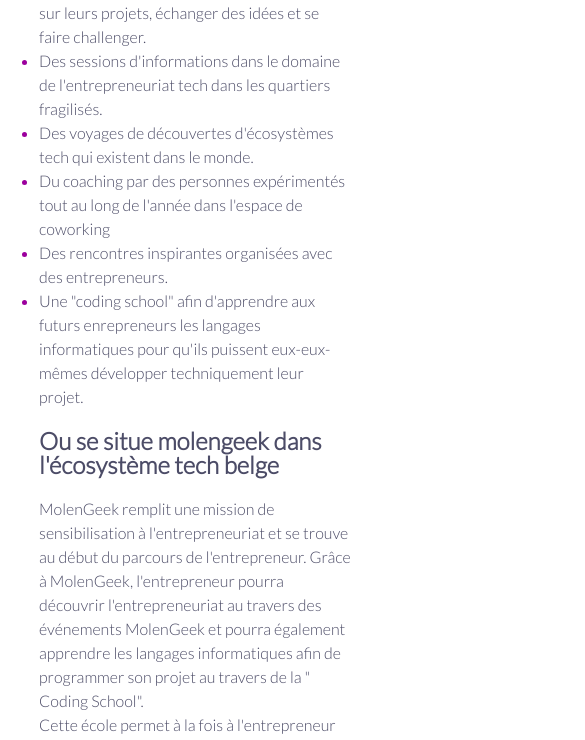
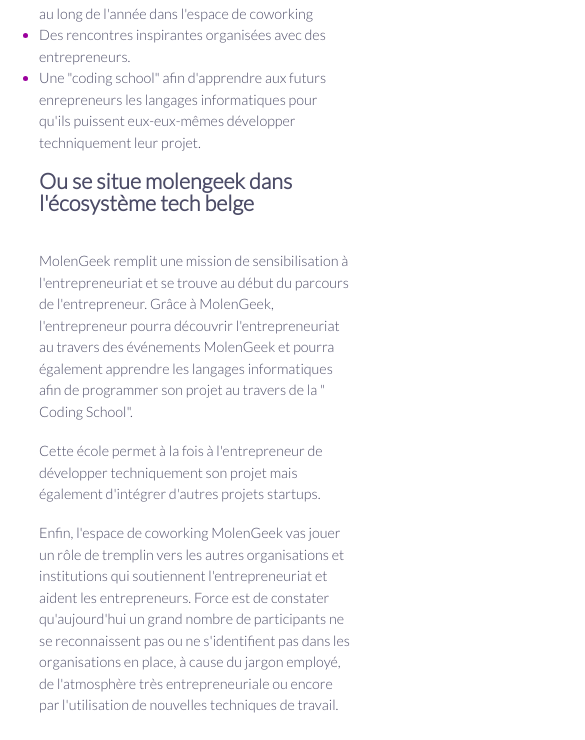
Before and after one commit to Nelnaji/Molengeek.scss, a plain HTML site: page index.html in a window 390 px wide. Shown: the part 625-1365 px from the top of the page, 585 px wide, since content can reach past the window. Drawn offline with nearby package versions, Linux system fonts and the light colour scheme.

Commit message:
end of execerice 1

```diff
--- /dev/null
+++ b/public/scss/media.scss
@@ -0,0 +1,27 @@
+// Breakpoint argument choices :
+/*
+phone
+tab-port
+tab-land
+big-desktop
+*/
+
+@mixin responsive($breakpoint) {
+  @if $breakpoint == phone {
+    @media (max-width: 320px) {
+      @content;
+    }
+  }
+  @if $breakpoint == tablet {
+    @media (max-width: 768px) {
+      @content;
+    }
+  }
+  @if $breakpoint == tablet-p {
+    @media (max-width: 1024px) {
+      @content;
+    }
+  }
+}
+
+// to use you have to type @include responive(argument)
--- a/public/scss/style.scss
+++ b/public/scss/style.scss
@@ -1,6 +1,12 @@
+// my imports
+
+@import "media";
+
 // General coding
 
-* {
+*,
+*::after,
+*::before {
   margin: 0;
   padding: 0;
   box-sizing: border-box;
@@ -8,7 +14,21 @@
 
 html {
   font-size: 62.5%;
+
+  @include responsive(tablet-p) {
+    font-size: 60%;
+  }
+  @include responsive(tablet) {
+    font-size: 56%;
+  }
+  @include responsive(phone) {
+    font-size: 55%;
+  }
 }
+
+// variables setting
+
+$main-color: #9b009d;
 
 body {
   font-family: "Lato", sans-serif;
@@ -20,7 +40,7 @@ body {
 
 // Styling of the head
 .top-nav-wrap {
-  background-color: #9b009d;
+  background-color: $main-color;
   display: flex;
   align-items: center;
   padding: 1rem 2rem;
@@ -31,7 +51,13 @@ body {
     gap: 2rem;
     align-items: center;
     justify-content: space-between;
-    margin-right: 40%;
+    margin-right: 30vw;
+    text-align: center;
+
+    @include responsive(tablet) {
+      margin-right: 15vw;
+    }
+
     input {
       margin-left: 1rem;
     }
@@ -56,20 +82,43 @@ nav {
   padding: 2rem 2rem;
   border: 1px solid rgb(197, 197, 197);
   margin-bottom: 5rem;
-
+  @include responsive(phone) {
+    flex-direction: column;
+  }
   .main-nav-logo {
     width: 20rem;
+    @include responsive(tablet-p) {
+      width: 15rem;
+    }
+    @include responsive(tablet) {
+      width: 10rem;
+    }
   }
   .coworking-nav {
-    width: 20rem;
+    width: 20%;
     font-size: 1.6rem;
     color: #363636;
+
+    @include responsive(tablet-p) {
+      font-size: 1.4rem;
+      width: 10%;
+    }
+    @include responsive(phone) {
+      align-self: flex-start;
+    }
   }
   .main-nav {
     font-size: 1.4rem;
     display: flex;
     justify-content: space-evenly;
     width: 80%;
+    @include responsive(phone) {
+      width: 100%;
+      flex-direction: column;
+      align-items: start;
+      gap: 2rem;
+      padding: 5rem 0;
+    }
     a {
       color: #363636;
     }
@@ -88,7 +137,7 @@ main {
 
   ul {
     li::marker {
-      color: #9b009d;
+      color: $main-color;
     }
   }
 
@@ -106,6 +155,9 @@ main {
 
   .last {
     padding-bottom: 3rem;
+    display: flex;
+    flex-direction: column;
+    gap: 2rem;
 
     h2 {
       padding-bottom: 2rem;
```
Also changed, not shown: public/css/style.css, 1 other file.
